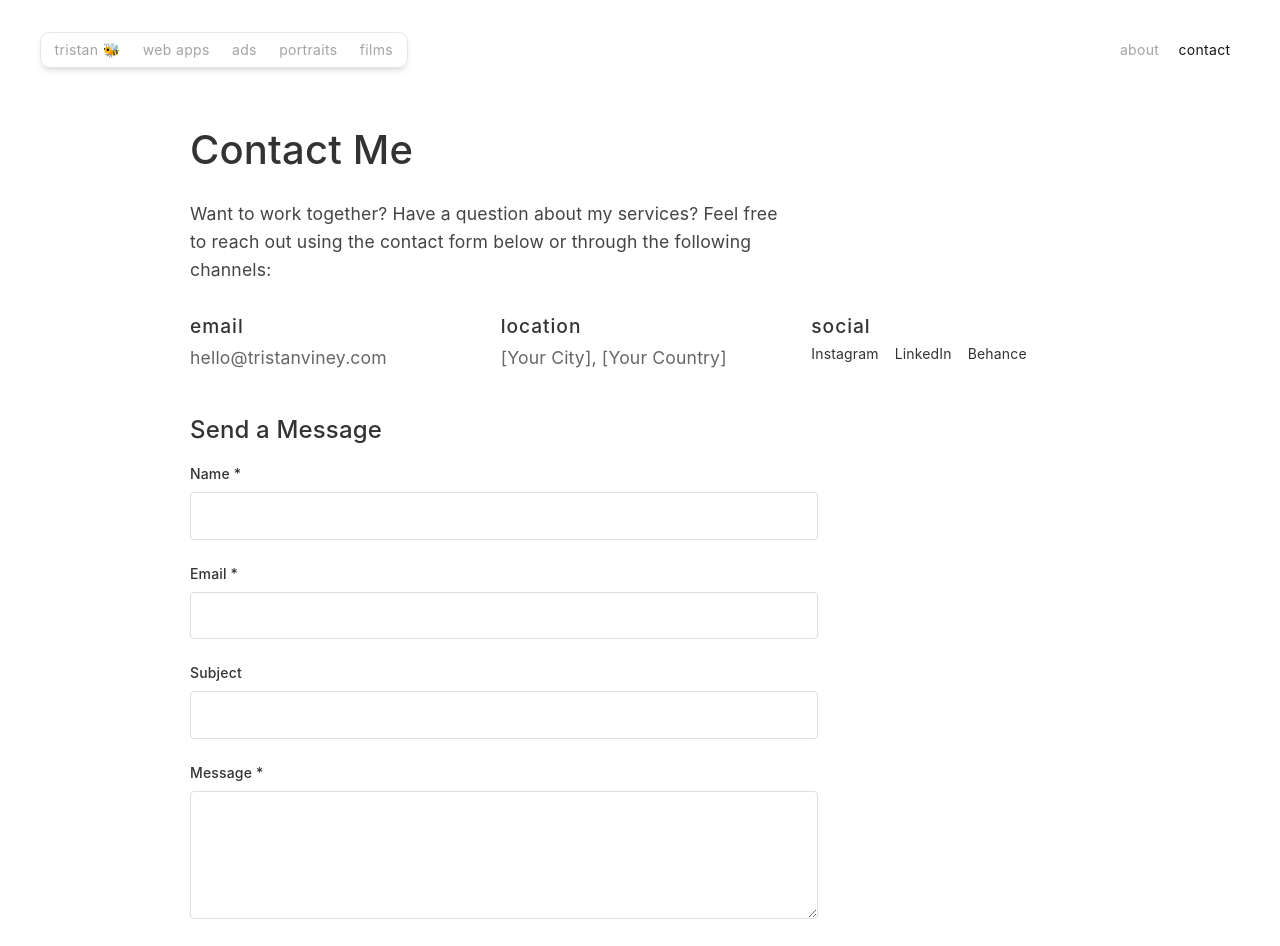
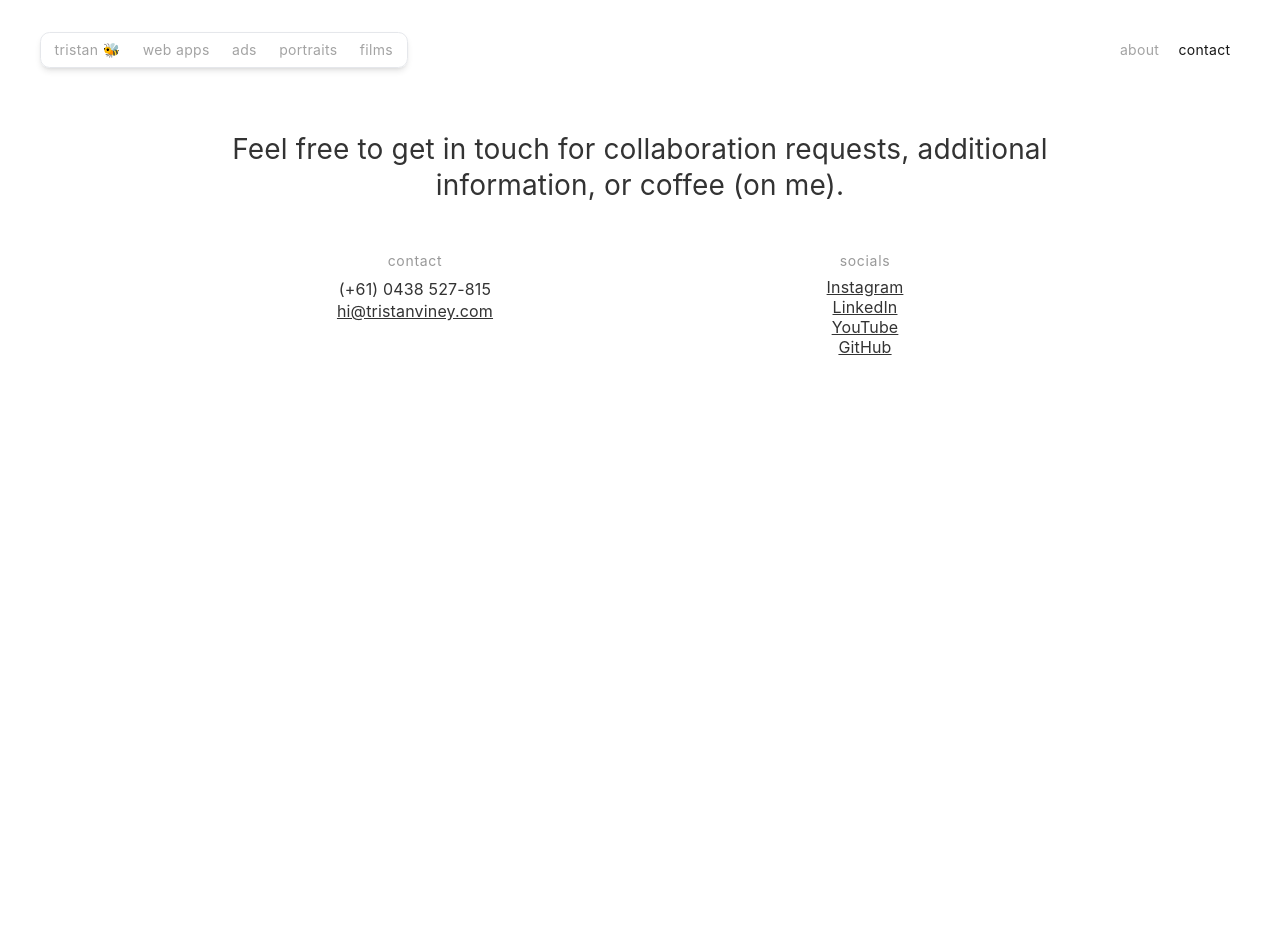
Before and after one commit to yeniv/Maker-Portfolio, a React (Create React App) app: page /contact in a window 1280 px wide. Shown: the top 946 px of the page. After the commit the page ends 832 px from the top, so only its background shows below. Built offline with nearby package versions, Linux system fonts and the light colour scheme.

Commit message:
contact page

```diff
--- a/src/App.css
+++ b/src/App.css
@@ -74,6 +74,18 @@ a {
   text-decoration: none;
   color: #a3a3a3;
   transition: ease-in 0.2s;
+
+  &.text-link {
+    font-size: 16px;
+    color: #333333;
+    text-decoration: underline;
+    display: block;
+    transition: ease-out 0.2s;
+
+    &:hover {
+      color: #757575;
+    }
+  }
 
   &:hover {
     color: #171717;
--- a/src/pages/About.js
+++ b/src/pages/About.js
@@ -1,9 +1,9 @@
 import React from 'react';
-import './About.css';
+import './InfoPage.css';
 
 const About = () => {
   return (
-    <div className="about-page">
+    <div className="info-page">
       <div className="about-content">
         <h1>
           Tristan Viney is a multidisciplinary maker based in Sydney, Australia.
@@ -12,9 +12,9 @@ const About = () => {
 
           {/* He also thinks it's silly to write about himself in third person — so enough of that. */}
         </h1>
-        <div className="about-grid">
+        <div className="page-grid about">
           <div className="column">
-            <div className="group">
+            <div className="row">
               <h3>Experience</h3>
               <p><b>Portrait photographer + filmmaker</b></p>
               <p>Freelance, Toronto</p>
@@ -45,7 +45,7 @@ const About = () => {
               <p>2012 — 2014</p>
               <br />
             </div>
-            <div className="group">
+            <div className="row">
               <h3>Education</h3>
               <p><b>Web Development Bootcamp</b></p>
               <p>Le Wagon, Amsterdam</p>
@@ -66,7 +66,7 @@ const About = () => {
             </div>
           </div>
           <div className="column">
-            <div className="group">
+            <div className="row">
               <h3>Awards</h3>
               <p><b>Dead Center Film Festival</b></p>
               <p>Official Selection, Anything Helps</p>
@@ -105,7 +105,7 @@ const About = () => {
               <p>2013</p>
               <br />
             </div>
-            <div className="group">
+            <div className="row">
               <h3>Award Juries</h3>
               <p><b>The One Show</b></p>
               <p>Radio</p>
@@ -121,6 +121,24 @@ const About = () => {
         <div className="button-container">
           <a className='button' href="/tristan-viney-resume.pdf" download>Download resume</a>
         </div>
+        <h2>
+          Feel free to get in touch for collaboration requests, additional information, or coffee (on me).
+        </h2>
+        <div className="page-grid">
+          <div className="column">
+            <h3>Contact</h3>
+            <p>(+61) 0438 527-815</p>
+            <a className="text-link" href="mailto:hi@tristanviney.com">hi@tristanviney.com</a>
+            <br />
+          </div>
+          <div className="column">
+            <h3>Socials</h3>
+            <a className="text-link" href="http://instagram.com/tristan_viney" target="_blank" rel="noreferrer" >Instagram</a>
+            <a className="text-link" href="https://www.linkedin.com/in/tristanviney" target="_blank" rel="noreferrer" >LinkedIn</a>
+            <a className="text-link" href="https://www.youtube.com/@tristan_viney" target="_blank" rel="noreferrer" >YouTube</a>
+            <a className="text-link" href="https://github.com/yeniv" target="_blank" rel="noreferrer" >GitHub</a>
+          </div>
+        </div>
       </div>
     </div>
   );
--- a/src/pages/Contact.css
+++ /dev/null
@@ -1,150 +0,0 @@
-.contact-page {
-  max-width: 900px;
-  margin: 0 auto;
-  padding: 2rem;
-}
-
-.contact-content h1 {
-  font-size: 2.5rem;
-  font-weight: 500;
-  margin: 0 0 2rem;
-  color: #333;
-}
-
-.contact-info p {
-  margin-bottom: 2rem;
-  font-size: 1.1rem;
-  line-height: 1.6;
-  color: #444;
-  max-width: 600px;
-}
-
-.contact-methods {
-  display: grid;
-  grid-template-columns: repeat(3, 1fr);
-  gap: 2rem;
-  margin-bottom: 3rem;
-}
-
-.contact-method h3 {
-  font-size: 1.2rem;
-  font-weight: 500;
-  margin: 0 0 0.5rem;
-  color: #333;
-}
-
-.contact-method p {
-  margin: 0;
-  color: #666;
-}
-
-.social-links {
-  display: flex;
-  gap: 1rem;
-}
-
-.social-links a {
-  color: #333;
-  text-decoration: none;
-  transition: color 0.2s ease;
-}
-
-.social-links a:hover {
-  color: #000;
-}
-
-.contact-form-container h2 {
-  font-size: 1.5rem;
-  font-weight: 500;
-  margin: 0 0 1.5rem;
-  color: #333;
-}
-
-.form-message {
-  padding: 1rem;
-  margin-bottom: 1.5rem;
-  border-radius: 4px;
-  font-size: 0.95rem;
-}
-
-.form-message.error {
-  background-color: rgba(255, 0, 0, 0.1);
-  color: #d32f2f;
-}
-
-.form-message.success {
-  background-color: rgba(76, 175, 80, 0.1);
-  color: #388e3c;
-}
-
-.contact-form {
-  max-width: 600px;
-}
-
-.form-group {
-  margin-bottom: 1.5rem;
-}
-
-.form-group label {
-  display: block;
-  margin-bottom: 0.5rem;
-  font-weight: 500;
-  color: #333;
-}
-
-.form-group input,
-.form-group textarea {
-  width: 100%;
-  padding: 0.8rem;
-  font-family: inherit;
-  font-size: 1rem;
-  border: 1px solid #ddd;
-  border-radius: 4px;
-  background-color: #fff;
-}
-
-.form-group input:focus,
-.form-group textarea:focus {
-  outline: none;
-  border-color: #999;
-}
-
-.submit-button {
-  padding: 0.8rem 1.5rem;
-  background-color: #333;
-  color: #fff;
-  border: none;
-  border-radius: 4px;
-  font-size: 1rem;
-  cursor: pointer;
-  transition: background-color 0.2s ease;
-}
-
-.submit-button:hover {
-  background-color: #000;
-}
-
-.submit-button:disabled {
-  background-color: #999;
-  cursor: not-allowed;
-}
-
-@media (max-width: 768px) {
-  .contact-page {
-    padding: 1.5rem;
-  }
-
-  .contact-content h1 {
-    font-size: 2rem;
-  }
-
-  .contact-methods {
-    grid-template-columns: 1fr;
-    gap: 1.5rem;
-  }
-
-  .form-group input,
-  .form-group textarea {
-    padding: 0.7rem;
-  }
-}
--- a/src/pages/Contact.js
+++ b/src/pages/Contact.js
@@ -1,180 +1,27 @@
-import React, { useState } from 'react';
-import './Contact.css';
+import React from 'react';
+import './InfoPage.css';
 
 const Contact = () => {
-  const [formData, setFormData] = useState({
-    name: '',
-    email: '',
-    subject: '',
-    message: ''
-  });
-
-  const [formStatus, setFormStatus] = useState({
-    submitted: false,
-    error: false,
-    message: ''
-  });
-
-  const handleChange = (e) => {
-    const { name, value } = e.target;
-    setFormData(prevState => ({
-      ...prevState,
-      [name]: value
-    }));
-  };
-
-  const handleSubmit = (e) => {
-    e.preventDefault();
-
-    // Form validation
-    if (!formData.name || !formData.email || !formData.message) {
-      setFormStatus({
-        submitted: false,
-        error: true,
-        message: 'Please fill in all required fields.'
-      });
-      return;
-    }
-
-    // Email validation
-    const emailRegex = /^[^\s@]+@[^\s@]+\.[^\s@]+$/;
-    if (!emailRegex.test(formData.email)) {
-      setFormStatus({
-        submitted: false,
-        error: true,
-        message: 'Please enter a valid email address.'
-      });
-      return;
-    }
-
-    // In a real app, you would send the form data to your backend here
-    // For this demo, we'll simulate a successful submission
-
-    // Simulate API call delay
-    setFormStatus({
-      submitted: false,
-      error: false,
-      message: 'Sending message...'
-    });
-
-    setTimeout(() => {
-      setFormStatus({
-        submitted: true,
-        error: false,
-        message: 'Your message has been sent successfully. I will get back to you soon!'
-      });
-
-      // Reset the form
-      setFormData({
-        name: '',
-        email: '',
-        subject: '',
-        message: ''
-      });
-    }, 1500);
-  };
-
   return (
-    <div className="contact-page">
+    <div className="info-page">
       <div className="contact-content">
-        <h1>Contact Me</h1>
-
-        <div className="contact-info">
-          <p>
-            Want to work together? Have a question about my services? Feel free to reach out using the contact form below or through the following channels:
-          </p>
-
-          <div className="contact-methods">
-            <div className="contact-method">
-              <h3>Email</h3>
-              <p>hello@tristanviney.com</p>
-            </div>
-
-            <div className="contact-method">
-              <h3>Location</h3>
-              <p>[Your City], [Your Country]</p>
-            </div>
-
-            <div className="contact-method">
-              <h3>Social</h3>
-              <div className="social-links">
-                <a href="https://instagram.com/" target="_blank" rel="noreferrer">Instagram</a>
-                <a href="https://linkedin.com/" target="_blank" rel="noreferrer">LinkedIn</a>
-                <a href="https://behance.net/" target="_blank" rel="noreferrer">Behance</a>
-              </div>
-            </div>
+        <h1>
+          Feel free to get in touch for collaboration requests, additional information, or coffee (on me).
+        </h1>
+        <div className="page-grid">
+          <div className="column">
+            <h3>Contact</h3>
+            <p>(+61) 0438 527-815</p>
+            <a className="text-link" href="mailto:hi@tristanviney.com">hi@tristanviney.com</a>
+            <br />
           </div>
-        </div>
-
-        <div className="contact-form-container">
-          <h2>Send a Message</h2>
-
-          {formStatus.message && (
-            <div className={`form-message ${formStatus.error ? 'error' : 'success'}`}>
-              {formStatus.message}
-            </div>
-          )}
-
-          <form className="contact-form" onSubmit={handleSubmit}>
-            <div className="form-group">
-              <label htmlFor="name">Name *</label>
-              <input
-                type="text"
-                id="name"
-                name="name"
-                value={formData.name}
-                onChange={handleChange}
-                disabled={formStatus.submitted}
-                required
-              />
-            </div>
-
-            <div className="form-group">
-              <label htmlFor="email">Email *</label>
-              <input
-                type="email"
-                id="email"
-                name="email"
-                value={formData.email}
-                onChange={handleChange}
-                disabled={formStatus.submitted}
-                required
-              />
-            </div>
-
-            <div className="form-group">
-              <label htmlFor="subject">Subject</label>
-              <input
-                type="text"
-                id="subject"
-                name="subject"
-                value={formData.subject}
-                onChange={handleChange}
-                disabled={formStatus.submitted}
-              />
-            </div>
-
-            <div className="form-group">
-              <label htmlFor="message">Message *</label>
-              <textarea
-                id="message"
-                name="message"
-                rows="5"
-                value={formData.message}
-                onChange={handleChange}
-                disabled={formStatus.submitted}
-                required
-              ></textarea>
-            </div>
-
-            <button
-              type="submit"
-              className="submit-button"
-              disabled={formStatus.submitted}
-            >
-              {formStatus.submitted ? 'Message Sent' : 'Send Message'}
-            </button>
-          </form>
+          <div className="column">
+            <h3>Socials</h3>
+            <a className="text-link" href="http://instagram.com/tristan_viney" target="_blank" rel="noreferrer" >Instagram</a>
+            <a className="text-link" href="https://www.linkedin.com/in/tristanviney" target="_blank" rel="noreferrer" >LinkedIn</a>
+            <a className="text-link" href="https://www.youtube.com/@tristan_viney" target="_blank" rel="noreferrer" >YouTube</a>
+            <a className="text-link" href="https://github.com/yeniv" target="_blank" rel="noreferrer" >GitHub</a>
+          </div>
         </div>
       </div>
     </div>
--- a/src/pages/About.css
+++ b/src/pages/InfoPage.css
@@ -1,4 +1,4 @@
-.about-page {
+.info-page {
   max-width: 900px;
   margin: 0 auto;
   padding: 2rem;
@@ -24,7 +24,7 @@
     }
   }
 
-  .about-grid {
+  .page-grid {
     display: flex;
 
     @media(max-width: 650px) {
@@ -40,13 +40,13 @@
         width: 100%;
       }
 
-      .group {
-        /* margin-bottom: 1rem; */
-      }
+      .row {}
     }
 
-    p {
-      line-height: 1.2rem;
+    &.about {
+      p {
+        line-height: 1.2rem;
+      }
     }
   }
 }
```
